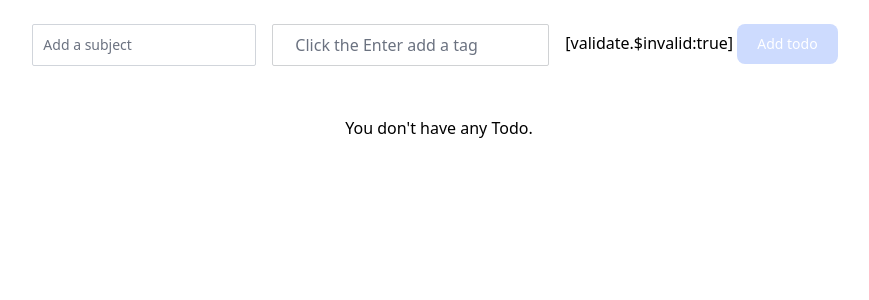
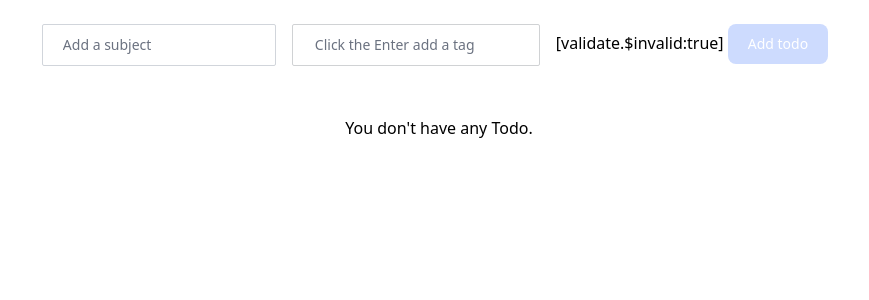
Before and after one commit to AyshanGambarova/Todo-App, a Vue app: page / in a window 1280 px wide. Shown: the top 300 px of the page, without its empty margins (201-1070 px from the left). Built offline with nearby package versions, Linux system fonts and the light colour scheme.

Commit message:
tags font ant size changed

```diff
--- a/src/components/AddTodo/index.vue
+++ b/src/components/AddTodo/index.vue
@@ -110,7 +110,7 @@
           v-model="creatingTodo.subject"
           type="text"
           id="default-input"
-          class="focus:ring-0 relative block outline-none border border-gray-300 text-gray-900 text-sm rounded-sm block w-full p-2.5 dark:bg-gray-700 dark:border-gray-600 dark:placeholder-gray-400 dark:text-white dark:focus:border-blue-500"
+          class="focus:ring-0 pl-5 relative block outline-none border border-gray-300 text-gray-900 text-sm rounded-sm block w-full p-2.5 dark:bg-gray-700 dark:border-gray-600 dark:placeholder-gray-400 dark:text-white dark:focus:border-blue-500"
           placeholder="Add a subject"
           required
           @blur="handleBlur('subject')"
@@ -120,7 +120,7 @@
         <p
           v-for="$error in validate.subject.$errors"
           :key="$error.$property"
-          class="text-letf mt-1 pl-1 text-xs text-red-600 tracking-wide"
+          class="text-center mt-1 pl-1 text-xs text-red-600 tracking-wide"
         >
           {{ $error.$message }}
         </p>
--- a/src/components/AddTodo/style.css
+++ b/src/components/AddTodo/style.css
@@ -13,14 +13,13 @@
   height: 24px;
   color: white;
   float: left;
-  font-size: 14px;
+  font-size: 13px;
   margin-right: 10px;
   background-color: #667eea;
   border-radius: 15px;
   margin-top: 10px;
-  line-height: 24px;
+  line-height: 22px;
   padding: 0 8px;
-  font-family: "Roboto";
 }
 
 .tag-input__tag > span {
@@ -33,7 +32,7 @@
 .tag-input__text {
   border: none;
   outline: none;
-  font-size: 1em;
+  font-size: 14px !important;
   line-height: 40px;
   background: none;
 }
```
